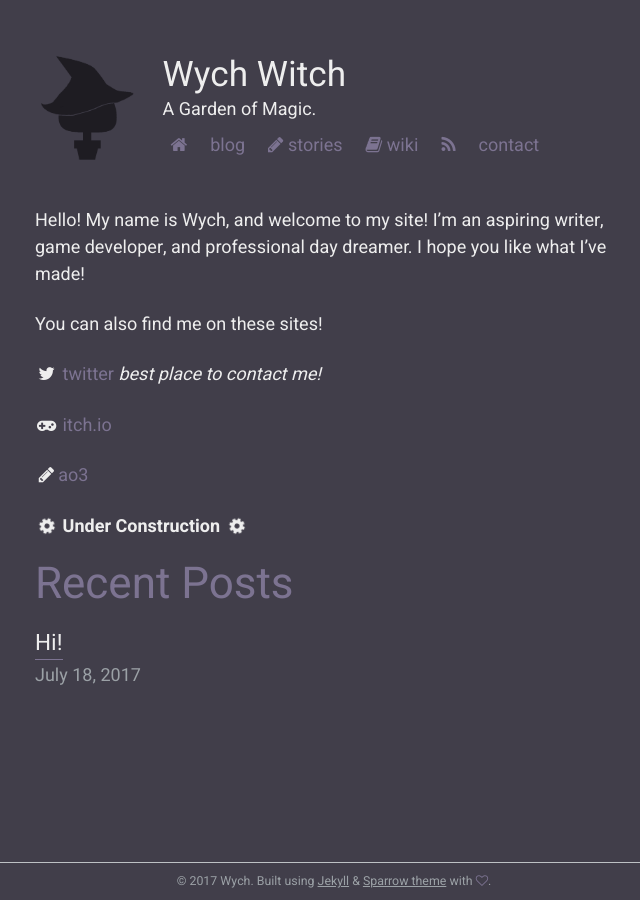
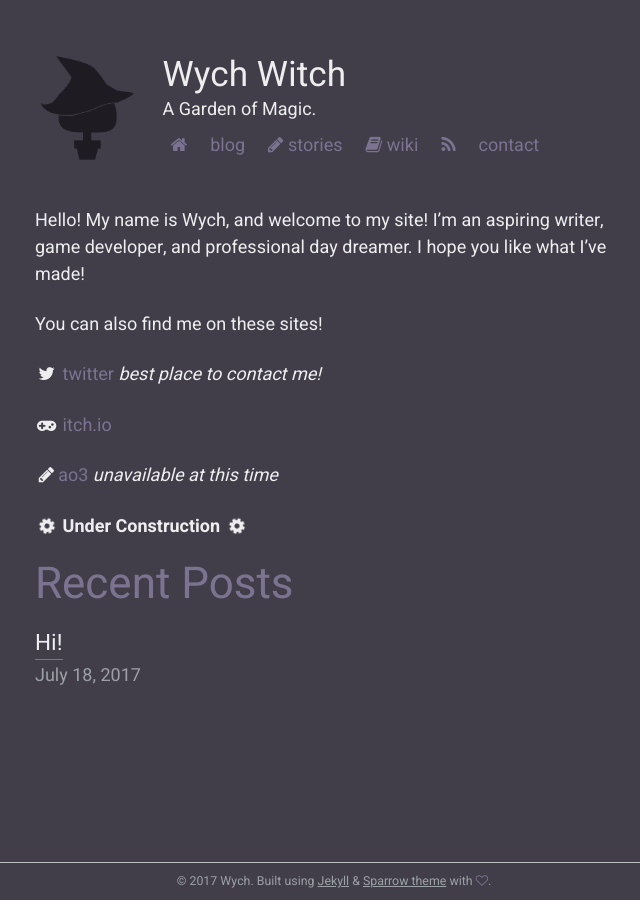
Before and after one commit to BarrelTitor/main, a Jekyll site: the page built from index.md, in a window 1280 px wide. Shown: the whole page, without its empty margins (306-946 px from the left). Built offline with Jekyll 4.4.1, drawn with Linux system fonts in a browser that asks for light colours.

Commit message:
updated ao3 status

```diff
--- a/index.md
+++ b/index.md
@@ -12,7 +12,7 @@ You can also find me on these sites!
 
 <i class="fa fa-gamepad fa-1x fa-fw"></i> <font size="+1"><a href="https://wychwitch.itch.io">itch.io</a></font>
 
-<i class="fa fa-pencil fa-1x fa-fw"></i><font size="+1"><a href="https://archiveofourown.org">ao3</a></font>
+<i class="fa fa-pencil fa-1x fa-fw"></i><font size="+1"><a href="https://archiveofourown.org">ao3</a></font> _unavailable at this time_
 
 <i class="fa fa-cog fa-spin fa-sm fa-fw"></i>
 <span class="sr-only">Loading...</span> **Under Construction** <i class="fa fa-cog fa-spin fa-sm fa-fw"></i>
```
